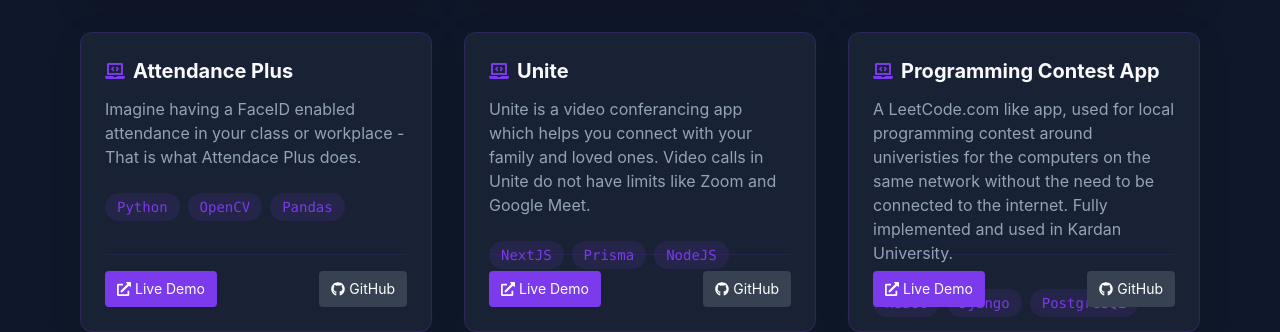
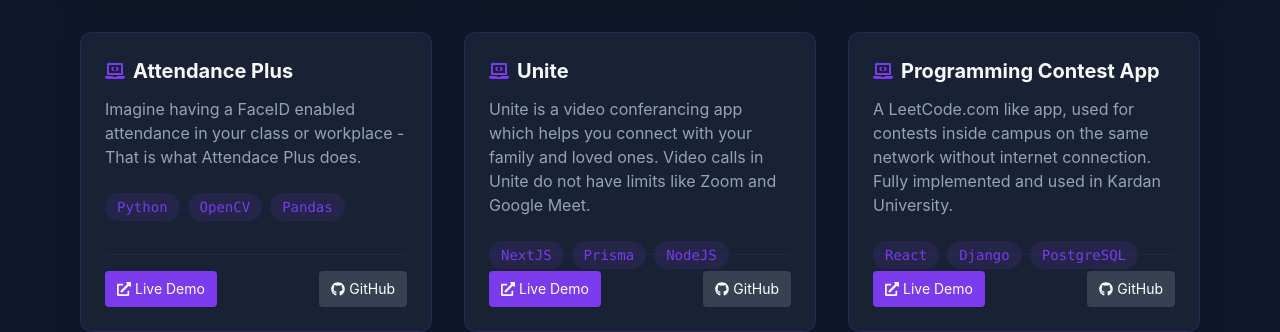
Before and after one commit to HaroonAzizi/portfolio, a Next.js app: page /portfolio in a window 1280 px wide. Shown: the part 878-1210 px from the top of the page. Built offline with nearby package versions, Linux system fonts and the light colour scheme; no server answers.

Commit message:
fixed the prog contest part

```diff
--- a/pages/portfolio.js
+++ b/pages/portfolio.js
@@ -100,7 +100,7 @@
       id: 6,
       title: "Programming Contest App",
       description:
-        "A LeetCode.com like app, used for local programming contest around univeristies for the computers on the same network without the need to be connected to the internet. Fully implemented and used in Kardan University.",
+        "A LeetCode.com like app, used for contests inside campus on the same network without internet connection. Fully implemented and used in Kardan University.",
       category: "frontend",
       technologies: ["React", "Django", "PostgreSQL"],
       image: "/images/aadat.jpg",
```
